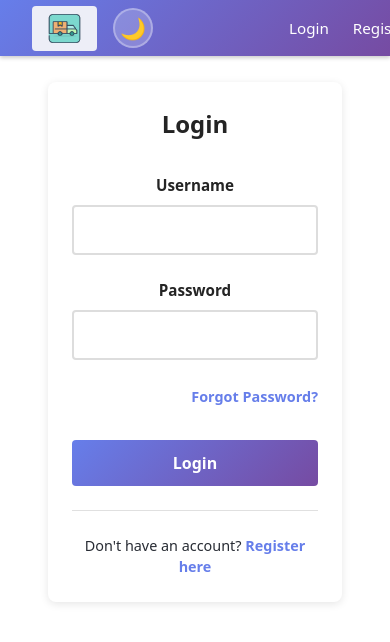
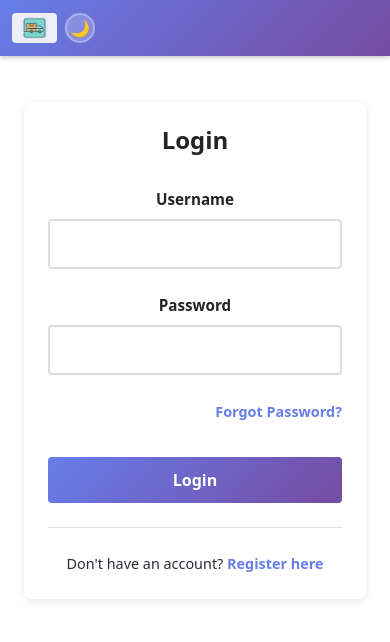
Before and after one commit to thamil20/InventoryApp, a React (Vite) app in the folder frontend/: page /login in a window 390 px wide. Shown: the top 642 px of the page. Built offline with nearby package versions, Linux system fonts and the light colour scheme.

Commit message:
Fixed mobile responsiveness and navigability.

```diff
--- a/frontend/src/App.css
+++ b/frontend/src/App.css
@@ -16,7 +16,6 @@
   transition: all 0.3s ease;
 }
 
-
 .card {
   padding: 2em;
 }
@@ -24,3 +23,26 @@
 .read-the-docs {
   color: #888;
 }
+
+/* Mobile responsive adjustments */
+@media (max-width: 768px) {
+  #root {
+    padding: 1rem;
+    padding-top: 60px;
+  }
+
+  .card {
+    padding: 1.5em;
+  }
+}
+
+@media (max-width: 480px) {
+  #root {
+    padding: 0.5rem;
+    padding-top: 70px;
+  }
+
+  .card {
+    padding: 1em;
+  }
+}
--- a/frontend/src/CurrentInventoryList.css
+++ b/frontend/src/CurrentInventoryList.css
@@ -95,6 +95,18 @@
   border-radius: 8px;
   box-shadow: 0 2px 8px rgba(0, 0, 0, 0.1);
   overflow: hidden;
+}
+
+/* Mobile table scrolling */
+@media (max-width: 768px) {
+  .inventory-table-wrapper {
+    overflow-x: auto;
+    -webkit-overflow-scrolling: touch;
+  }
+
+  .inventory-table {
+    min-width: 600px; /* Ensure table doesn't get too compressed */
+  }
 }
 
 .inventory-table {
--- a/frontend/src/Navigation.css
+++ b/frontend/src/Navigation.css
@@ -17,6 +17,8 @@
   justify-content: space-between;
   align-items: center;
   height: 40px;
+  margin: 0 auto;
+  max-width: 1200px;
 }
 
 .nav-left {
@@ -43,7 +45,43 @@
   opacity: 0.8;
 }
 
-.nav-menu {
+/* Mobile menu button */
+.mobile-menu-btn {
+  display: none;
+  flex-direction: column;
+  justify-content: space-around;
+  width: 30px;
+  height: 30px;
+  background: none;
+  border: none;
+  cursor: pointer;
+  padding: 0;
+  z-index: 101;
+}
+
+.mobile-menu-btn span {
+  width: 30px;
+  height: 3px;
+  background: #ffffff;
+  border-radius: 2px;
+  transition: all 0.3s ease;
+  transform-origin: center;
+}
+
+.mobile-menu-btn.open span:nth-child(1) {
+  transform: rotate(45deg) translate(6px, 6px);
+}
+
+.mobile-menu-btn.open span:nth-child(2) {
+  opacity: 0;
+}
+
+.mobile-menu-btn.open span:nth-child(3) {
+  transform: rotate(-45deg) translate(6px, -6px);
+}
+
+/* Desktop menu */
+.nav-menu.desktop-menu {
   display: flex;
   list-style: none;
   gap: 1.5rem;
@@ -53,7 +91,7 @@
   justify-content: center;
 }
 
-.nav-auth {
+.nav-auth.desktop-auth {
   display: flex;
   list-style: none;
   gap: 1.5rem;
@@ -62,6 +100,60 @@
   margin-left: 3rem;
   flex-shrink: 0;
   white-space: nowrap;
+}
+
+/* Mobile menu overlay */
+.mobile-menu {
+  display: none;
+  position: fixed;
+  top: 0;
+  left: 0;
+  width: 100%;
+  height: 100vh;
+  background: rgba(0, 0, 0, 0.8);
+  z-index: 99;
+  opacity: 0;
+  visibility: hidden;
+  transition: all 0.3s ease;
+}
+
+.mobile-menu.open {
+  opacity: 1;
+  visibility: visible;
+}
+
+.mobile-nav-list {
+  position: absolute;
+  top: 80px;
+  left: 50%;
+  transform: translateX(-50%);
+  background: linear-gradient(135deg, #667eea 0%, #764ba2 100%);
+  border-radius: 8px;
+  padding: 2rem;
+  min-width: 280px;
+  box-shadow: 0 4px 20px rgba(0, 0, 0, 0.3);
+  list-style: none;
+  margin: 0;
+  display: flex;
+  flex-direction: column;
+  gap: 1rem;
+}
+
+.mobile-nav-list .nav-item {
+  text-align: center;
+  border-bottom: 1px solid rgba(255, 255, 255, 0.1);
+  padding-bottom: 0.5rem;
+}
+
+.mobile-nav-list .nav-item:last-child {
+  border-bottom: none;
+  padding-bottom: 0;
+}
+
+.mobile-auth {
+  margin-top: 1rem;
+  padding-top: 1rem;
+  border-top: 2px solid rgba(255, 255, 255, 0.2);
 }
 
 .nav-item {
@@ -73,6 +165,8 @@
   text-decoration: none;
   font-size: 0.95rem;
   transition: color 0.3s ease;
+  display: block;
+  padding: 0.5rem 0;
 }
 
 .nav-link:hover {
@@ -91,6 +185,8 @@
   padding: 0;
   font-family: inherit;
   font-size: inherit;
+  width: 100%;
+  text-align: left;
 }
 
 .nav-logout-btn:hover {
@@ -117,3 +213,84 @@
   border-color: rgba(255, 255, 255, 0.5);
   transform: scale(1.1);
 }
+
+/* Mobile responsive design */
+@media (max-width: 768px) {
+  .nav-container {
+    padding: 0 1rem;
+  }
+
+  .nav-left {
+    margin-right: 1rem;
+  }
+
+  .logo-icon {
+    width: 50px;
+    height: 35px;
+  }
+
+  .theme-toggle {
+    width: 35px;
+    height: 35px;
+    font-size: 1.1rem;
+  }
+
+  /* Hide desktop menus on mobile */
+  .desktop-menu,
+  .desktop-auth {
+    display: none !important;
+  }
+
+  /* Show mobile menu button */
+  .mobile-menu-btn {
+    display: flex;
+  }
+
+  /* Show mobile menu */
+  .mobile-menu {
+    display: block;
+  }
+
+  .mobile-nav-list {
+    min-width: 250px;
+    padding: 1.5rem;
+  }
+
+  .nav-link {
+    font-size: 1rem;
+    padding: 0.75rem 0;
+  }
+}
+
+@media (max-width: 480px) {
+  .nav-container {
+    padding: 0 0.5rem;
+  }
+
+  .nav-left {
+    gap: 0.5rem;
+    margin-right: 0.5rem;
+  }
+
+  .logo-icon {
+    width: 45px;
+    height: 30px;
+  }
+
+  .theme-toggle {
+    width: 30px;
+    height: 30px;
+    font-size: 1rem;
+  }
+
+  .mobile-nav-list {
+    min-width: 220px;
+    padding: 1rem;
+    top: 70px;
+  }
+
+  .nav-link {
+    font-size: 0.9rem;
+    padding: 0.6rem 0;
+  }
+}
--- a/frontend/src/Navigation.jsx
+++ b/frontend/src/Navigation.jsx
@@ -1,6 +1,7 @@
 import { Link, useNavigate } from 'react-router-dom'
 import { useAuth } from './AuthContext'
 import { useTheme } from './ThemeContext'
+import { useState } from 'react'
 import './Navigation.css'
 import icon from './assets/icon.webp'
 
@@ -8,53 +9,115 @@ function Navigation() {
   const { isAuthenticated, user, logout } = useAuth()
   const { theme, toggleTheme } = useTheme()
   const navigate = useNavigate()
+  const [isMobileMenuOpen, setIsMobileMenuOpen] = useState(false)
 
   const handleLogout = () => {
     logout()
     navigate('/login')
+    setIsMobileMenuOpen(false)
+  }
+
+  const closeMobileMenu = () => {
+    setIsMobileMenuOpen(false)
   }
 
   return (
     <nav className="navbar">
       <div className="nav-container">
         <div className="nav-left">
-          <Link to="/" className="nav-logo">
+          <Link to="/" className="nav-logo" onClick={closeMobileMenu}>
             <img src={icon} alt="Logo" className="logo-icon" />
           </Link>
           <button onClick={toggleTheme} className="theme-toggle" title={`Switch to ${theme === 'light' ? 'dark' : 'light'} mode`}>
             {theme === 'light' ? '🌙' : '☀️'}
           </button>
         </div>
+
+        {/* Mobile menu button */}
         {isAuthenticated && (
-          <ul className="nav-menu">
+          <button
+            className={`mobile-menu-btn ${isMobileMenuOpen ? 'open' : ''}`}
+            onClick={() => setIsMobileMenuOpen(!isMobileMenuOpen)}
+            aria-label="Toggle menu"
+          >
+            <span></span>
+            <span></span>
+            <span></span>
+          </button>
+        )}
+
+        {/* Desktop menu */}
+        {isAuthenticated && (
+          <ul className="nav-menu desktop-menu">
             <li className="nav-item">
-              <Link to="/" className="nav-link">Dashboard</Link>
+              <Link to="/" className="nav-link" onClick={closeMobileMenu}>Dashboard</Link>
             </li>
             <li className="nav-item">
-              <Link to="/inventory/current" className="nav-link">Current Inventory</Link>
+              <Link to="/inventory/current" className="nav-link" onClick={closeMobileMenu}>Current Inventory</Link>
             </li>
             <li className="nav-item">
-              <Link to="/inventory/create_item" className="nav-link">Add Item</Link>
+              <Link to="/inventory/create_item" className="nav-link" onClick={closeMobileMenu}>Add Item</Link>
             </li>
             <li className="nav-item">
-              <Link to="/inventory/sold" className="nav-link">Sold Items</Link>
+              <Link to="/inventory/sold" className="nav-link" onClick={closeMobileMenu}>Sold Items</Link>
             </li>
             <li className="nav-item">
-              <Link to="/finances" className="nav-link">Finances</Link>
+              <Link to="/finances" className="nav-link" onClick={closeMobileMenu}>Finances</Link>
             </li>
             {user?.role === 'admin' && (
               <li className="nav-item">
-                <Link to="/admin" className="nav-link">Admin</Link>
+                <Link to="/admin" className="nav-link" onClick={closeMobileMenu}>Admin</Link>
               </li>
             )}
             {user?.role === 'manager' && (
               <li className="nav-item">
-                <Link to="/manager" className="nav-link">Manager</Link>
+                <Link to="/manager" className="nav-link" onClick={closeMobileMenu}>Manager</Link>
               </li>
             )}
           </ul>
         )}
-        <ul className="nav-auth">
+
+        {/* Mobile menu */}
+        {isAuthenticated && (
+          <div className={`mobile-menu ${isMobileMenuOpen ? 'open' : ''}`}>
+            <ul className="nav-menu mobile-nav-list">
+              <li className="nav-item">
+                <Link to="/" className="nav-link" onClick={closeMobileMenu}>Dashboard</Link>
+              </li>
+              <li className="nav-item">
+                <Link to="/inventory/current" className="nav-link" onClick={closeMobileMenu}>Current Inventory</Link>
+              </li>
+              <li className="nav-item">
+                <Link to="/inventory/create_item" className="nav-link" onClick={closeMobileMenu}>Add Item</Link>
+              </li>
+              <li className="nav-item">
+                <Link to="/inventory/sold" className="nav-link" onClick={closeMobileMenu}>Sold Items</Link>
+              </li>
+              <li className="nav-item">
+                <Link to="/finances" className="nav-link" onClick={closeMobileMenu}>Finances</Link>
+              </li>
+              {user?.role === 'admin' && (
+                <li className="nav-item">
+                  <Link to="/admin" className="nav-link" onClick={closeMobileMenu}>Admin</Link>
+                </li>
+              )}
+              {user?.role === 'manager' && (
+                <li className="nav-item">
+                  <Link to="/manager" className="nav-link" onClick={closeMobileMenu}>Manager</Link>
+                </li>
+              )}
+              <li className="nav-item mobile-auth">
+                <span className="nav-link nav-username">Hi, {user?.username}</span>
+              </li>
+              <li className="nav-item mobile-auth">
+                <button onClick={handleLogout} className="nav-link nav-logout-btn">Logout</button>
+              </li>
+            </ul>
+          </div>
+        )}
+
+        {/* Desktop auth menu */}
+        <ul className="nav-auth desktop-auth">
           {!isAuthenticated ? (
             <>
               <li className="nav-item">
--- a/frontend/src/index.css
+++ b/frontend/src/index.css
@@ -56,6 +56,43 @@ body {
   background-color: var(--bg-primary);
   color: var(--text-primary);
   transition: background-color 0.3s ease, color 0.3s ease;
+  font-family: system-ui, -apple-system, BlinkMacSystemFont, 'Segoe UI', Roboto, sans-serif;
+  line-height: 1.6;
+  -webkit-font-smoothing: antialiased;
+  -moz-osx-font-smoothing: grayscale;
+}
+
+/* Global responsive improvements */
+* {
+  box-sizing: border-box;
+}
+
+h1, h2, h3, h4, h5, h6 {
+  line-height: 1.2;
+  margin-top: 0;
+}
+
+button {
+  font-family: inherit;
+}
+
+/* Touch-friendly interactions */
+@media (hover: none) and (pointer: coarse) {
+  button, .nav-link, .btn {
+    min-height: 44px;
+    min-width: 44px;
+  }
+}
+
+/* Better text rendering on mobile */
+@media (max-width: 768px) {
+  body {
+    font-size: 16px; /* Prevent zoom on iOS */
+  }
+
+  h1 { font-size: 2rem; }
+  h2 { font-size: 1.75rem; }
+  h3 { font-size: 1.5rem; }
 }
 
 h1 {
```
